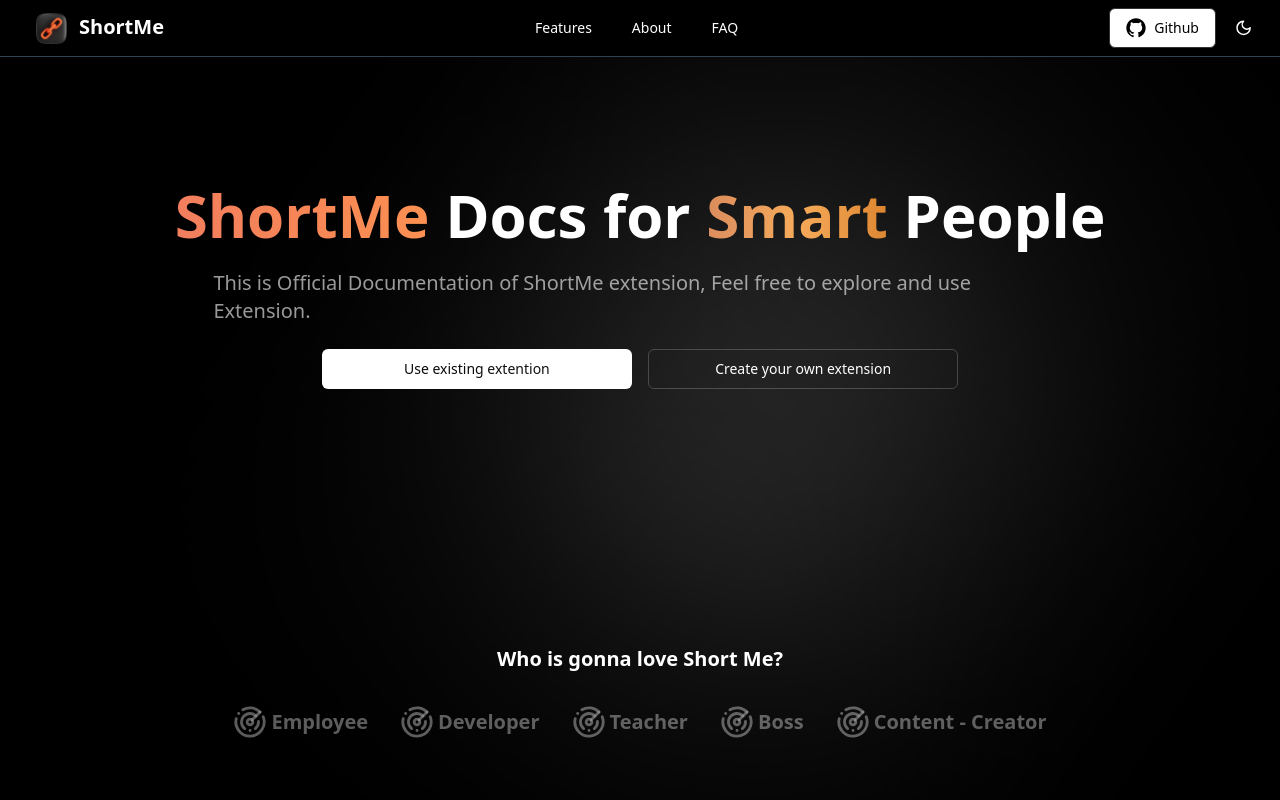
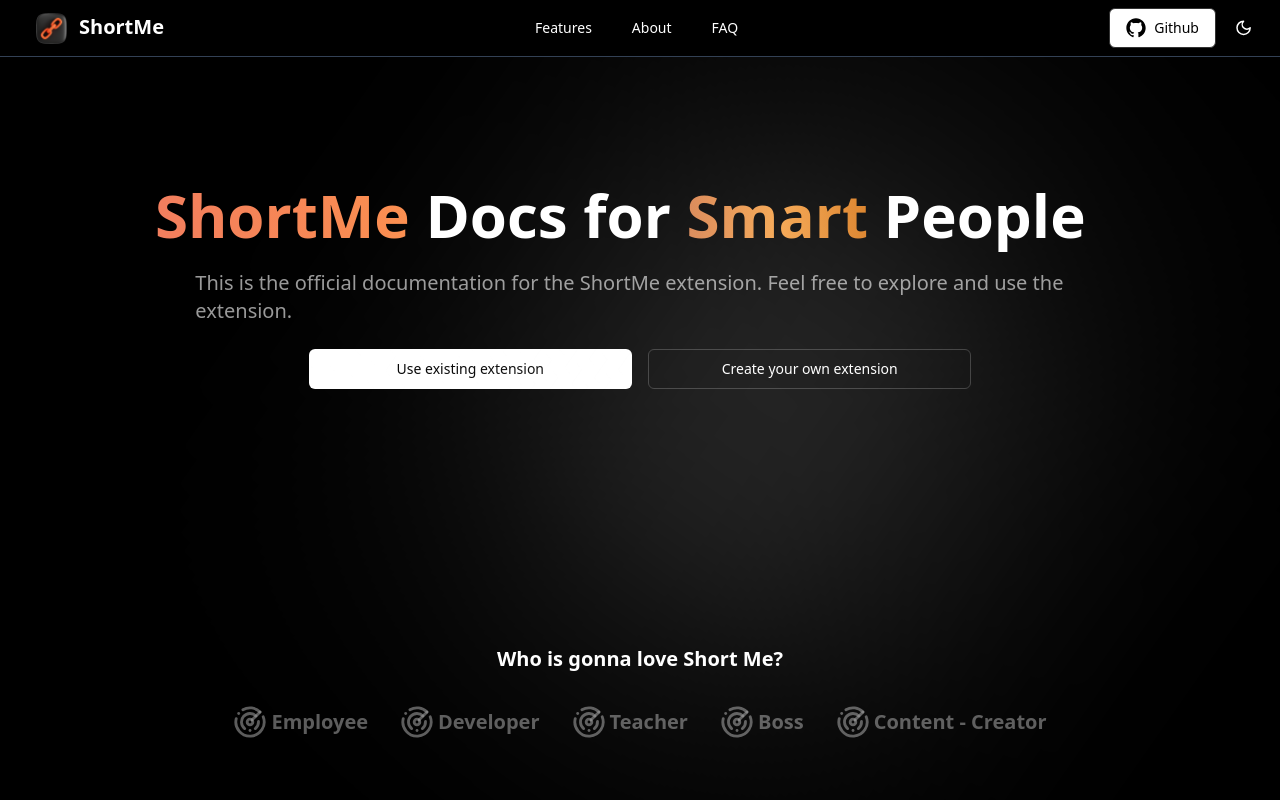
Before and after one commit to AvadhKanaiya/shortme_documentation, a React (Vite) app: page / in a window 1280 px wide. Shown: the top 800 px of the page. Built offline with nearby package versions, Linux system fonts and the light colour scheme.

Commit message:
made changes in meta tags as well as change text in hero.tsx for button and description

```diff
--- a/index.html
+++ b/index.html
@@ -42,7 +42,7 @@
     />
     <meta
       property="og:image"
-      content="https://res.cloudinary.com/dbzv9xfjp/image/upload/v1705560686/og-images/shadc-react_gketpd.jpg"
+      content="./src/assets/shortme_home.png"
     />
 
     <!-- Twitter -->
@@ -65,7 +65,7 @@
     />
     <meta
       name="twitter:image"
-      content="https://res.cloudinary.com/dbzv9xfjp/image/upload/v1705560686/og-images/shadc-react_gketpd.jpg"
+      content="./src/assets/shortme_home.png"
     />
   </head>
   <body>
--- a/src/components/Hero.tsx
+++ b/src/components/Hero.tsx
@@ -22,11 +22,11 @@
         </main>
 
         <p className="text-xl text-muted-foreground md:w-11/12 mx-auto">
-          This is Official Documentation of ShortMe extension, Feel free to explore and use Extension.
+          This is the official documentation for the ShortMe extension. Feel free to explore and use the extension.
         </p>
 
         <div className="space-y-4 md:space-y-0 md:space-x-4 flex flex-col md:flex-row items-center justify-center m-auto">
-          <Button className="w-full md:w-1/3"><a href="#existing-extension" rel="noreferrer noopener">Use existing extention</a></Button>
+          <Button className="w-full md:w-1/3"><a href="#existing-extension" rel="noreferrer noopener">Use existing extension</a></Button>
           <Button className="w-full md:w-1/3" variant="outline">
             <a
               rel="noreferrer noopener"
```
Also changed, not shown: src/assets/shortme_home.png (added), 1 other file (tests, documents, lock files or other folders).
